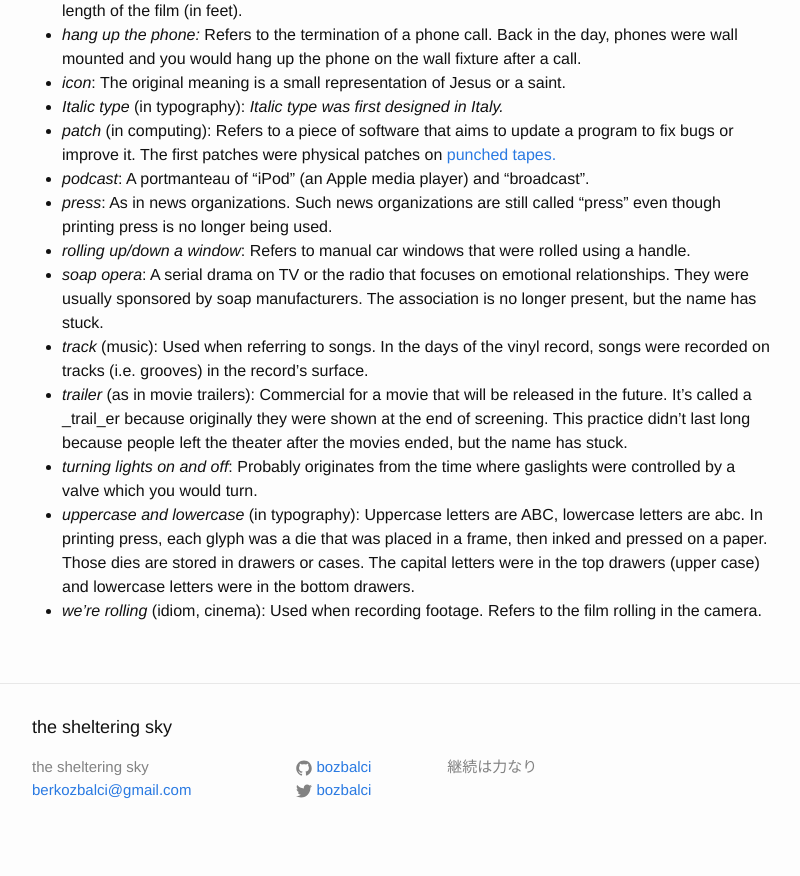
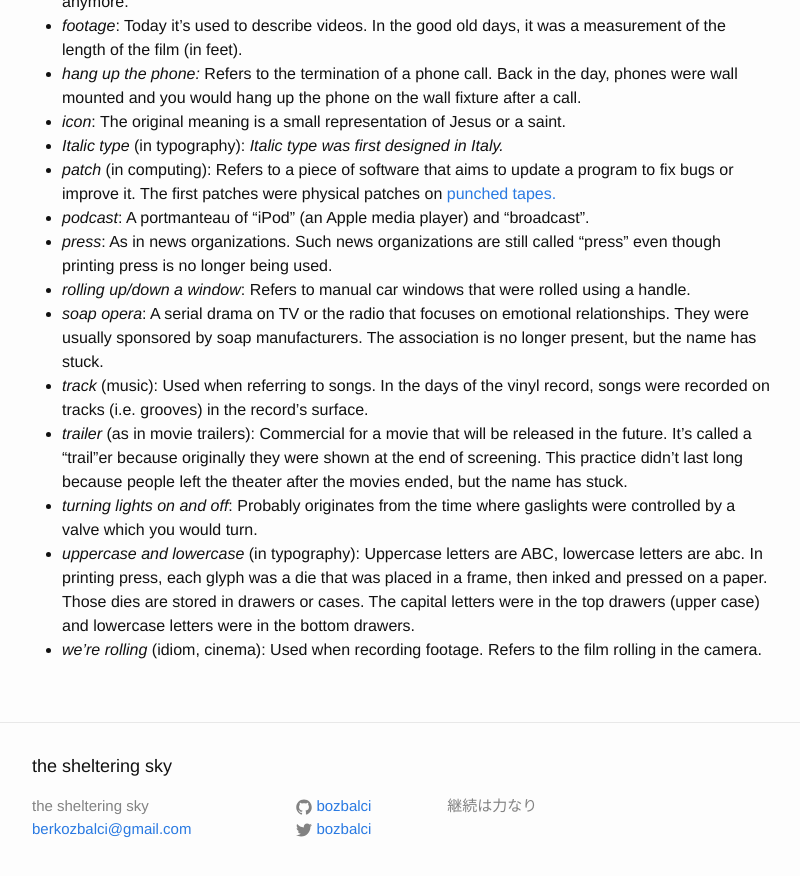
Before and after one commit to bozbalci/legacy-gh-page, a Jekyll site: the page built from rewind.md, in a window 1280 px wide and 900 px high, scrolled down 804 px. Shown: the top 876 px of the window, without its empty margins (238-1038 px from the left). Built offline with Jekyll 4.4.1, drawn with Linux system fonts in a browser that asks for light colours; some of the changed text lies outside the part shown.

```diff
--- a/rewind.md
+++ b/rewind.md
@@ -27,7 +29,7 @@ In this page, I maintain a list of (mostly technology related) terms like "rewin
 - *rolling up/down a window*: Refers to manual car windows that were rolled using a handle.
 - *soap opera*: A serial drama on TV or the radio that focuses on emotional relationships. They were usually sponsored by soap manufacturers. The association is no longer present, but the name has stuck.
 - *track* (music): Used when referring to songs. In the days of the vinyl record, songs were recorded on tracks (i.e. grooves) in the record's surface.
-- *trailer* (as in movie trailers): Commercial for a movie that will be released in the future. It's called a _trail_er because originally they were shown at the end of screening. This practice didn't last long because people left the theater after the movies ended, but the name has stuck.
+- *trailer* (as in movie trailers): Commercial for a movie that will be released in the future. It's called a "trail"er because originally they were shown at the end of screening. This practice didn't last long because people left the theater after the movies ended, but the name has stuck.
 - *turning lights on and off*: Probably originates from the time where gaslights were controlled by a valve which you would turn.
 - *uppercase and lowercase* (in typography): Uppercase letters are ABC, lowercase letters are abc. In printing press, each glyph was a die that was placed in a frame, then inked and pressed on a paper. Those dies are stored in drawers or cases. The capital letters were in the top drawers (upper case) and lowercase letters were in the bottom drawers.
 - *we're rolling* (idiom, cinema): Used when recording footage. Refers to the film rolling in the camera.
```
Also changed, not shown: other parts of rewind.md (+2 -0 lines).
